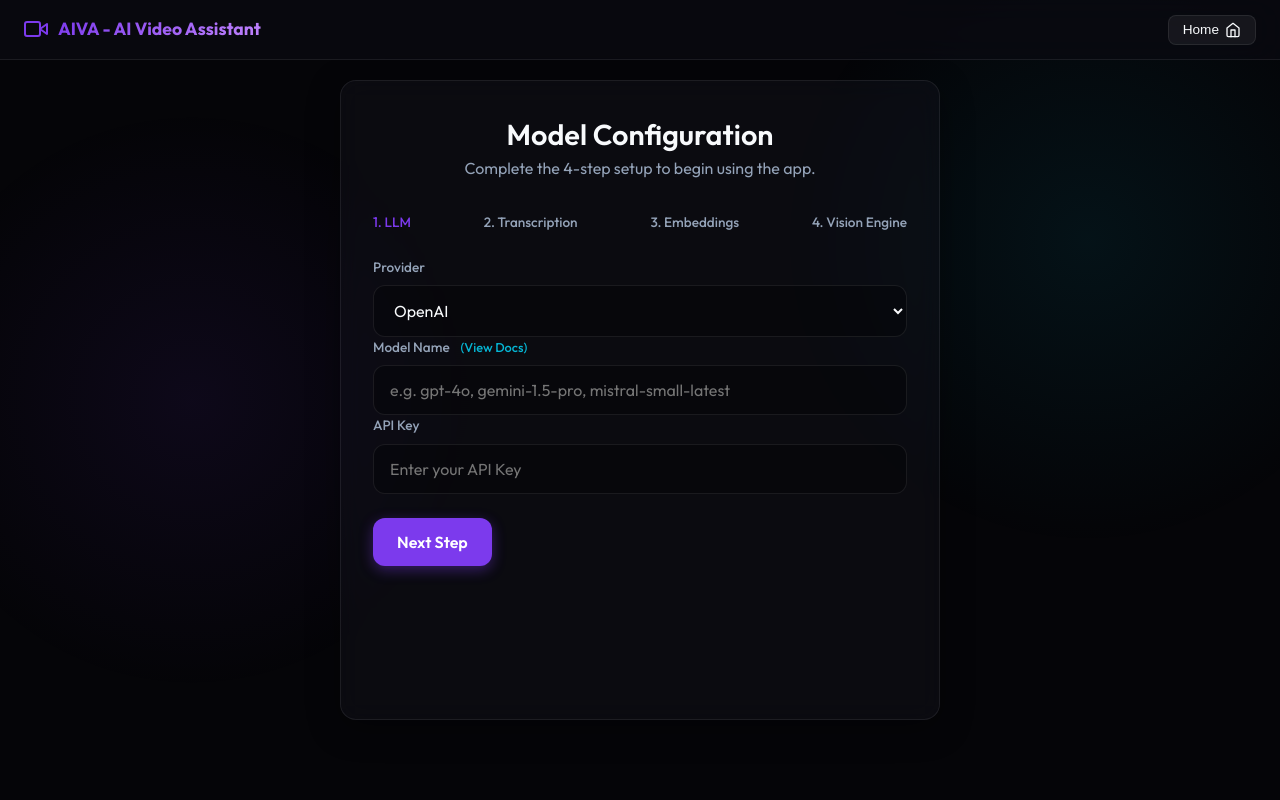
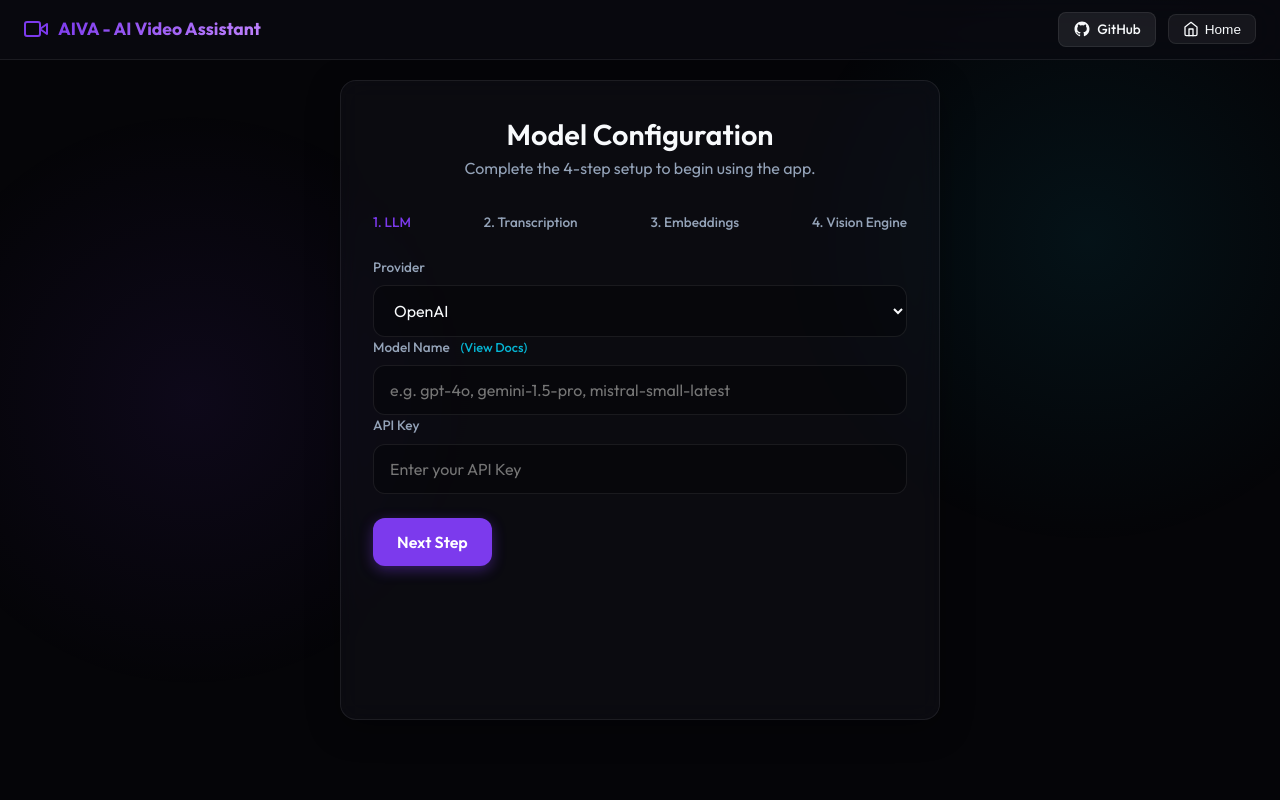
Before and after one commit to shreyash729/Video-Agent, a Flask app: page / in a window 1280 px wide. Run offline with Flask 3, Linux system fonts and the light colour scheme.

Commit message:
gihub logo

```diff
--- a/static/css/style.css
+++ b/static/css/style.css
@@ -895,9 +895,37 @@ input[type="password"]:focus {
     -webkit-text-fill-color: transparent;
 }
 
+.nav-right {
+    display: flex;
+    align-items: center;
+    gap: 12px;
+}
+
+.nav-github-btn {
+    display: inline-flex;
+    align-items: center;
+    gap: 6px;
+    padding: 6px 14px;
+    background: rgba(255, 255, 255, 0.08);
+    border: 1px solid var(--glass-border);
+    border-radius: 8px;
+    color: var(--text-main);
+    font-size: 0.85rem;
+    font-weight: 500;
+    text-decoration: none;
+    cursor: pointer;
+    transition: all 0.2s ease;
+}
+
+.nav-github-btn:hover {
+    background: rgba(255, 255, 255, 0.16);
+    border-color: rgba(255, 255, 255, 0.3);
+    color: white;
+    transform: translateY(-1px);
+}
+
 .nav-home-btn {
     display: flex;
-    flex-direction: row-reverse;
     align-items: center;
     gap: 6px;
     padding: 6px 14px;
--- a/templates/index.html
+++ b/templates/index.html
@@ -33,8 +33,14 @@
             </div>
 
         </div>
+        <div class="nav-right" style="display: flex; align-items: center; gap: 12px;">
+            <a href="https://github.com/shreyash729/Video-Agent" target="_blank" rel="noopener noreferrer" class="nav-github-btn" title="View Source on GitHub">
+                <svg width="18" height="18" viewBox="0 0 24 24" fill="currentColor">
+                    <path fill-rule="evenodd" clip-rule="evenodd" d="M12 2C6.477 2 2 6.484 2 12.017c0 4.425 2.865 8.18 6.839 9.504.5.092.682-.217.682-.483 0-.237-.008-.868-.013-1.703-2.782.605-3.369-1.343-3.369-1.343-.454-1.158-1.11-1.466-1.11-1.466-.908-.62.069-.608.069-.608 1.003.07 1.53 1.032 1.53 1.032.892 1.53 2.341 1.088 2.91.832.092-.647.35-1.088.636-1.338-2.22-.253-4.555-1.113-4.555-4.951 0-1.093.39-1.988 1.029-2.688-.103-.253-.446-1.272.098-2.65 0 0 .84-.27 2.75 1.026A9.564 9.564 0 0112 6.844c.85.004 1.705.115 2.504.337 1.909-1.296 2.747-1.027 2.747-1.027.546 1.379.202 2.398.1 2.651.64.7 1.028 1.595 1.028 2.688 0 3.848-2.339 4.695-4.566 4.943.359.309.678.92.678 1.855 0 1.338-.012 2.419-.012 2.747 0 .268.18.58.688.482A10.019 10.019 0 0022 12.017C22 6.484 17.522 2 12 2z"></path>
+                </svg>
+                <span>GitHub</span>
+            </a>
             <button class="nav-home-btn" id="nav-home-btn" title="Go to Homepage" onclick="window.location.reload()">
-
                 <svg width="16" height="16" viewBox="0 0 24 24" fill="none" stroke="currentColor" stroke-width="2"
                     stroke-linecap="round" stroke-linejoin="round">
                     <path d="M3 9l9-7 9 7v11a2 2 0 0 1-2 2H5a2 2 0 0 1-2-2z"></path>
@@ -42,6 +48,7 @@
                 </svg>
                 <span>Home</span>
             </button>
+        </div>
     </nav>
 
     <!-- Main App Container -->
```
Lines whose indentation alone changed are shown as unchanged.
